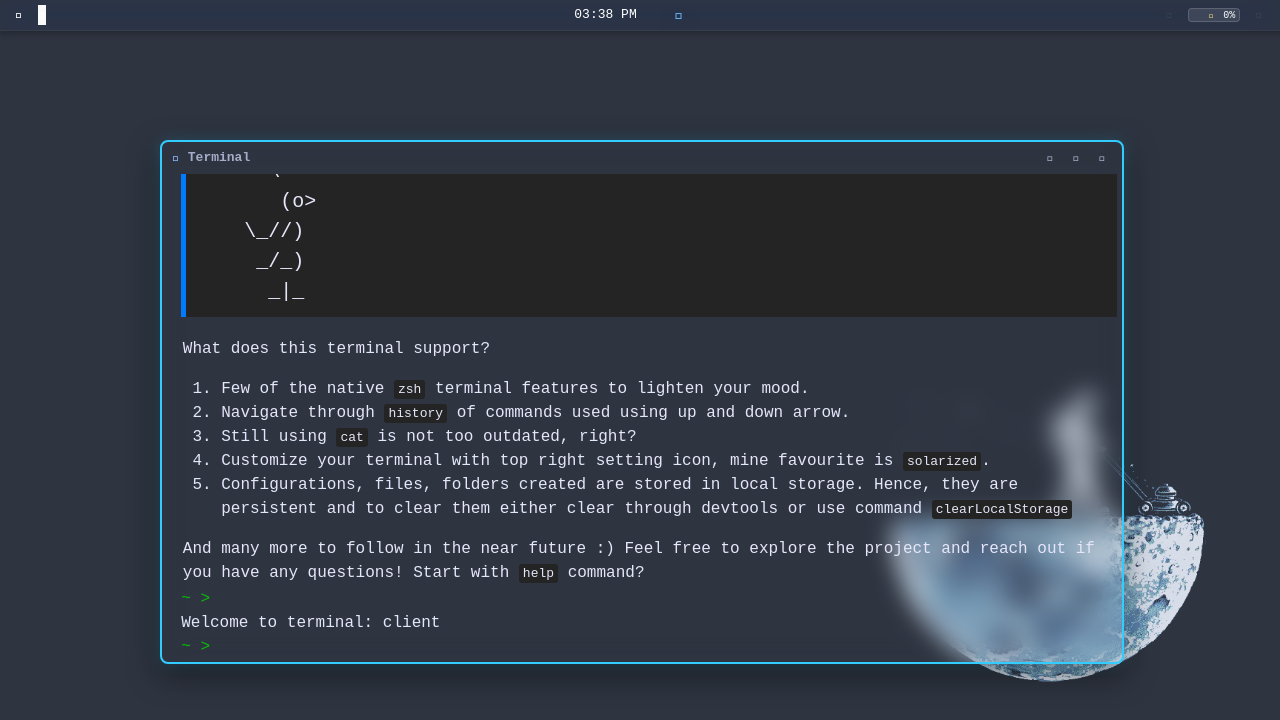
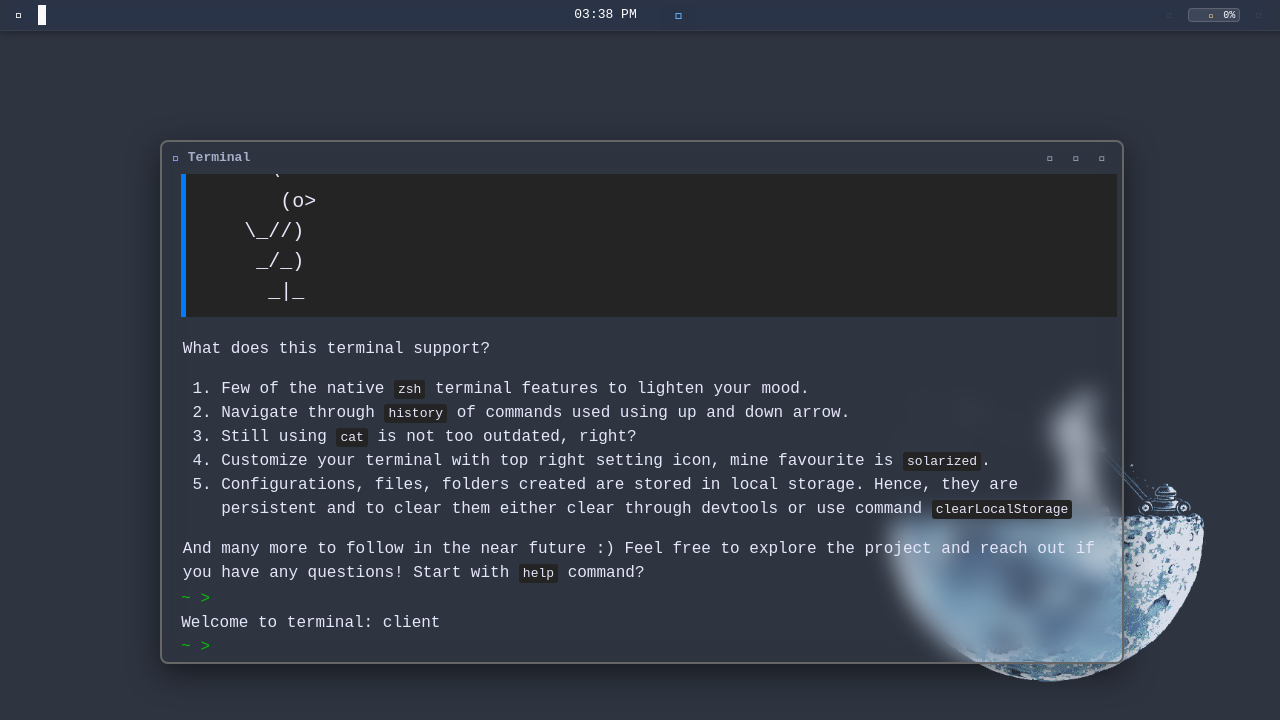
Before and after one commit to Srijan619/browser-terminal, a Vue app: page / in a window 1280 px wide. Shown: the top 720 px of the page. Built offline with nearby package versions, Linux system fonts and the light colour scheme; no server answers; a web font is replaced by a local one.

Commit message:
use stubtl grey for window active

```diff
--- a/src/assets/themes.ts
+++ b/src/assets/themes.ts
@@ -6,9 +6,9 @@ export const themes = {
         TERMINAL_COMMAND_PROMPT_COLOR: '#f5f5f5',
         TERMINAL_LS_FILE_COLOR: '#dbff00',
         TERMINAL_LS_FOLDER_COLOR: '#007bff',
-        WINDOW_BORDER_ACTIVE: 'rgba(51, 204, 255, 1)',
-        WINDOW_BORDER_INACTIVE: 'rgba(255, 255, 255, 0.1)',
-        WINDOW_BG_COLOR: 'rgba(20, 20, 20, 0.9)',
+        WINDOW_BORDER_ACTIVE: '#666666', // Subtle active grey
+        WINDOW_BORDER_INACTIVE: '#333333', // More subtle grey
+        WINDOW_BG_COLOR: 'rgba(10, 10, 10, 0.95)', // Almost black
     },
     solarized: {
         TERMINAL_BACKGROUND_COLOR: '#002b36',
--- a/src/hyprland/desktop/WindowFrame.vue
+++ b/src/hyprland/desktop/WindowFrame.vue
@@ -179,8 +179,8 @@ onMounted(() => {
 
 /* Active State */
 .window-frame.active {
-    border-color: v-bind(WINDOW_BORDER_ACTIVE); /* Hyprland Cyan */
-    box-shadow: 0 0 15px rgba(51, 204, 255, 0.2), 0 10px 30px rgba(0, 0, 0, 0.5);
+    border-color: v-bind(WINDOW_BORDER_ACTIVE);
+    box-shadow: 0 10px 30px rgba(0, 0, 0, 0.5); /* Just the depth shadow */
 }
 
 .window-frame.maximized {
```
